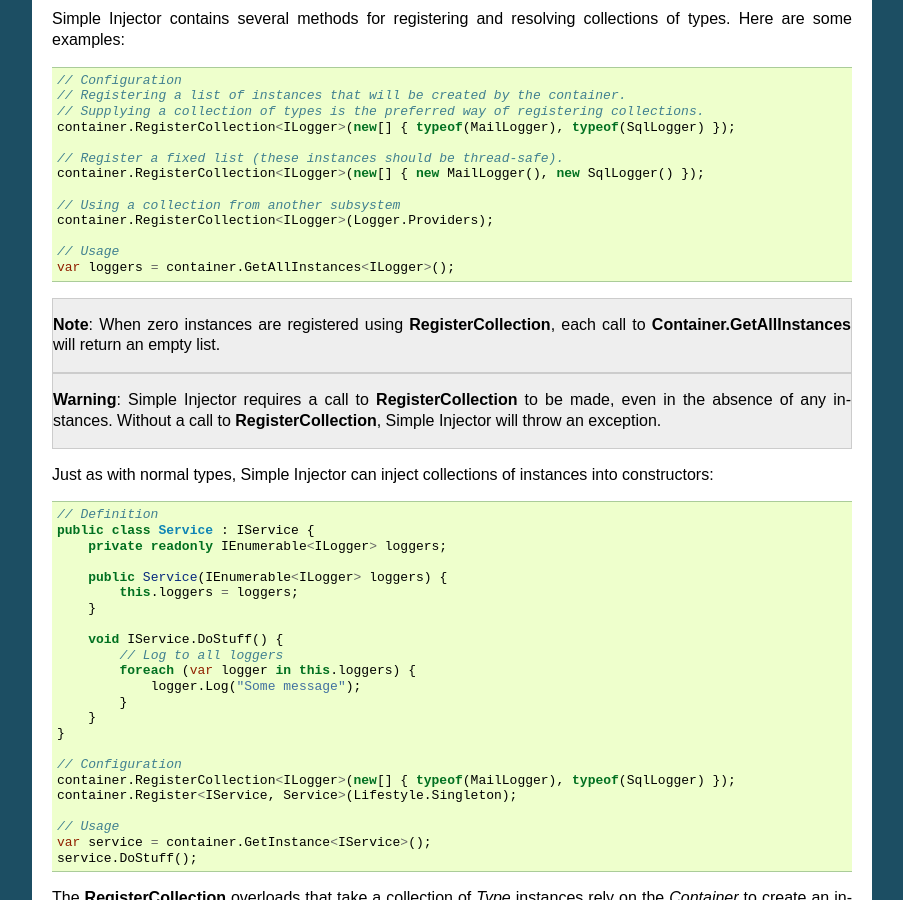
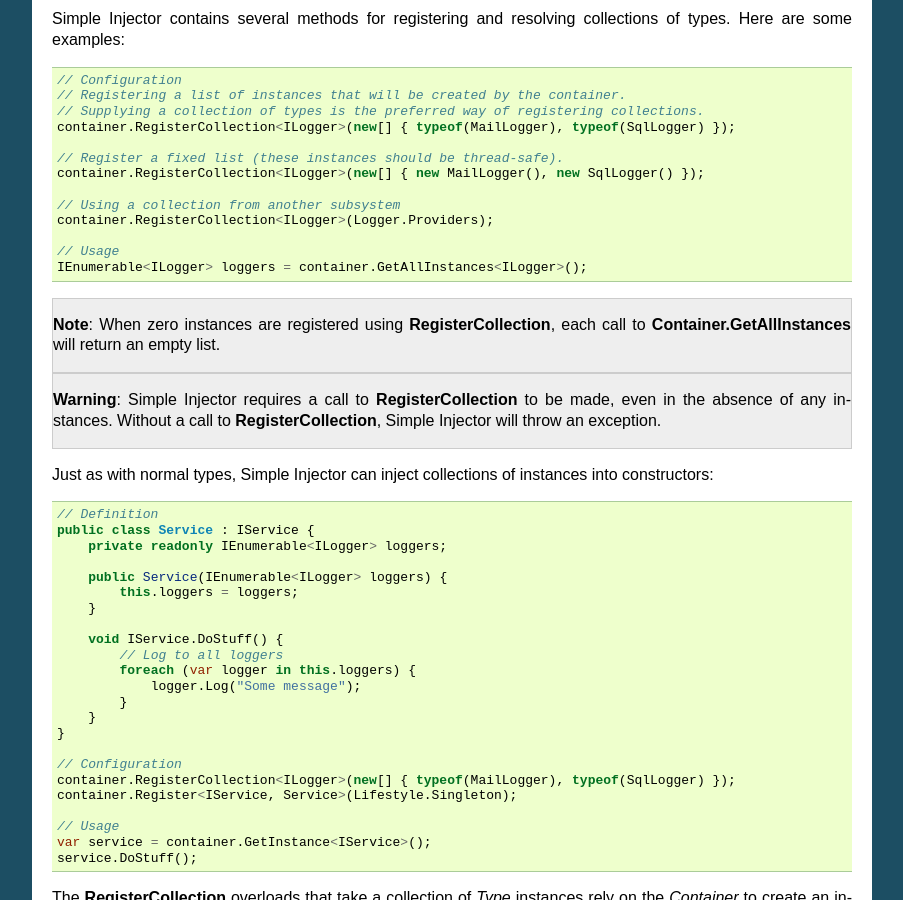
Before and after one commit to simpleinjector/Documentation, a Sphinx documentation site: the page built from source/using.rst, in a window 1280 px wide and 900 px high, scrolled down 5452 px. Shown: the whole window, without its empty margins (198-1101 px from the left). Built offline with Sphinx 7.4.7, drawn with Linux system fonts in a browser that asks for light colours.

Commit message:
Small readability improvement in collection code sample.

```diff
--- a/source/using.rst
+++ b/source/using.rst
@@ -299,7 +299,7 @@ Simple Injector contains several methods for registering and resolving collectio
     container.RegisterCollection<ILogger>(Logger.Providers);
 
     // Usage
-    var loggers = container.GetAllInstances<ILogger>();
+    IEnumerable<ILogger> loggers = container.GetAllInstances<ILogger>();
 
 .. container:: Note
 
```
